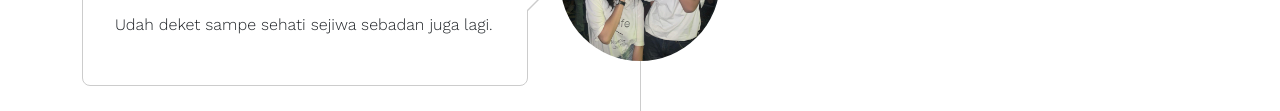
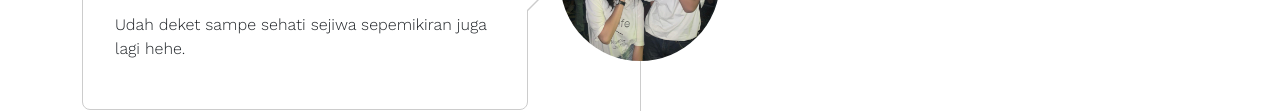
Before and after one commit to FavianRP/1stanniv, a plain HTML site: page index.html in a window 1280 px wide. Shown: the part 4564-4675 px from the top of the page. Drawn offline with nearby package versions, Linux system fonts and the light colour scheme; some packages are replaced by stand-ins of ours; a script that the page names is missing.

Commit message:
Update index.html

```diff
--- a/index.html
+++ b/index.html
@@ -216,7 +216,7 @@
                     <span>13 Desember 2022</span>
                   </div>
                   <div class="timeline-body">
-                    <p>Udah deket sampe sehati sejiwa sebadan juga lagi.</p>
+                    <p>Udah deket sampe sehati sejiwa sepemikiran juga lagi hehe.</p>
                   </div>
                 </div>
               </li>
```
